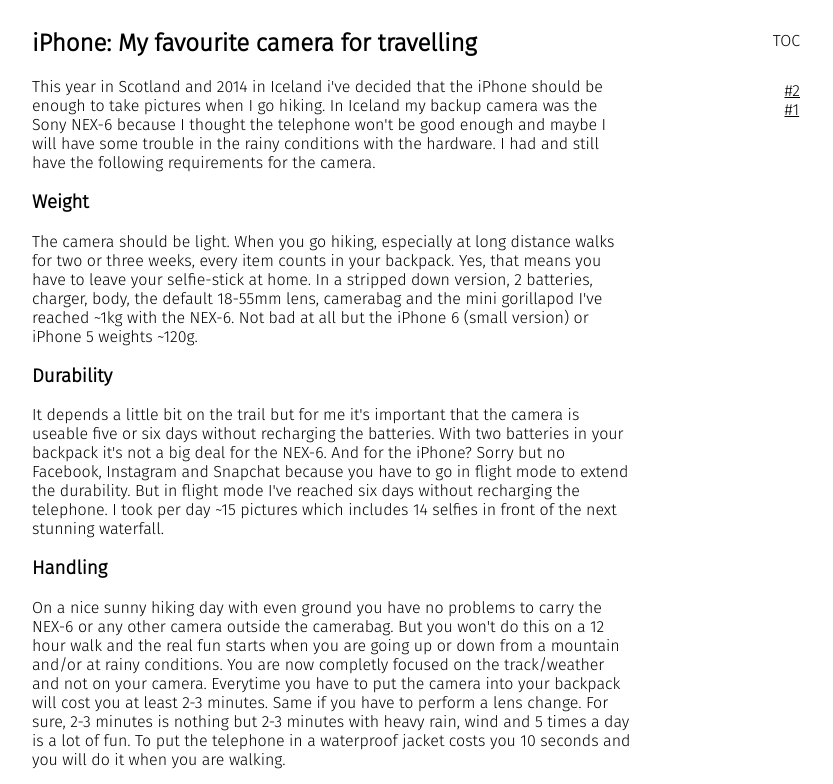
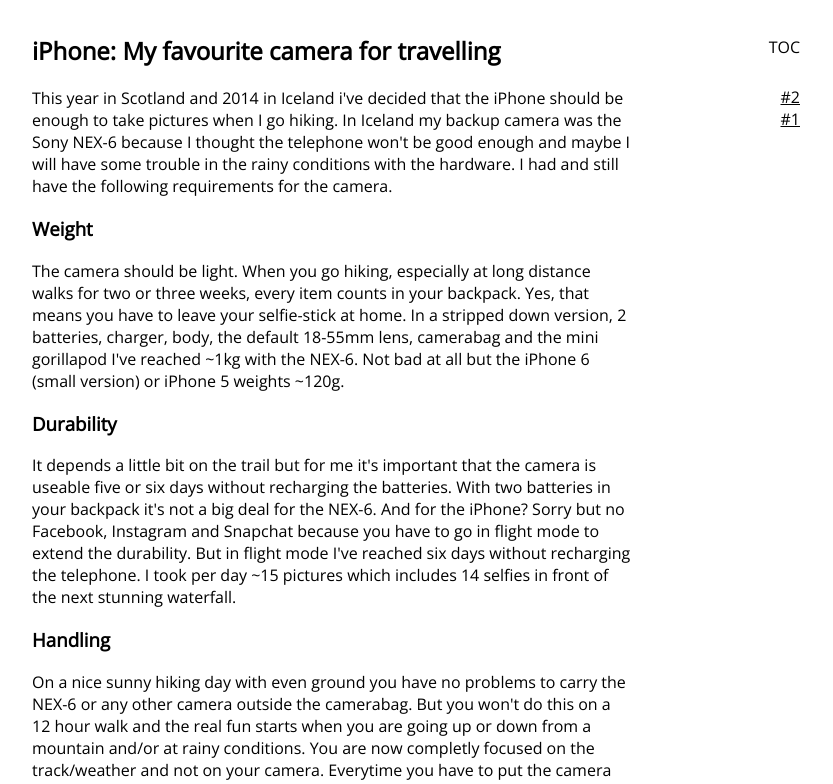
Before and after one commit to mrsellars/tim_keller, a plain HTML site: page blog/index.html in a window 1280 px wide. Shown: the part 80-864 px from the top of the page, without its empty margins (224-1057 px from the left). Drawn offline with nearby package versions, Linux system fonts and the light colour scheme.

Commit message:
Back to open sans becaue of fira sans issue.

```diff
--- a/blog/index.html
+++ b/blog/index.html
@@ -8,9 +8,9 @@
     <meta property="og:description" content="Blog from Tim Keller." />
     <meta property="og:url" content="http://tim-keller.info/blog/" />
     <style type='text/css'>
-      @import url(http://fonts.googleapis.com/css?family=Fira+Sans:300);
+      @import url(http://fonts.googleapis.com/css?family=Open+Sans:300);
      /*other nice looking background colors: #FFAAA7 or #FF8B94 or #99D1BC*/
-     body {font-family: 'Fira Sans', 'Helvetica Neue', Helvetica, Arial, sans-serif; background: #fff; color: #000; max-width:768px; margin: 0 auto !important;}
+     body {font-family: 'Open Sans', 'Helvetica Neue', Helvetica, Arial, sans-serif; background: #fff; color: #000; max-width:768px; margin: 0 auto !important;}
      footer {font-size: 0.5em; margin-top: 100px;}
      h2 {margin-top: 50px;}
     .content {display: block;}
```
Also changed, not shown: index.html (+2 -2 lines).
